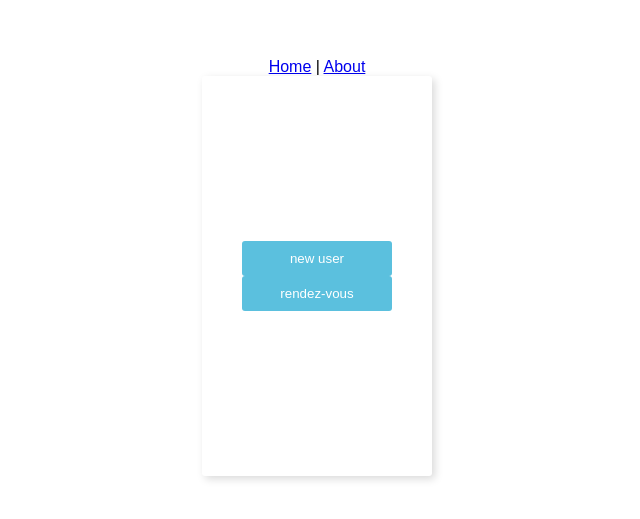
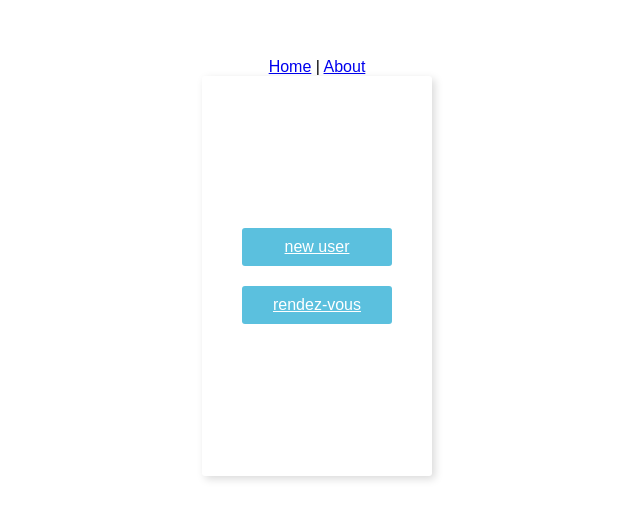
Before and after one commit to ayoubmehd/brief-6-frontend, a Vue app: page / in a window 1280 px wide. Shown: the part 133-652 px from the top of the page, without its empty margins (323-963 px from the left). Built offline with nearby package versions, Linux system fonts and the light colour scheme.

Commit message:
chore: change tags dynamicly

```diff
--- a/src/components/ui-elements/b6f-button.vue
+++ b/src/components/ui-elements/b6f-button.vue
@@ -1,15 +1,18 @@
 <template>
-  <button :class="classType">
+  <component :is="tag" class="btn" :class="classType">
     <slot></slot>
-  </button>
+  </component>
 </template>
-
 <script>
 import { computed } from "vue";
 
 export default {
   props: {
     size: String,
+    tag: {
+      type: [String, Object],
+      default: () => ({}),
+    },
   },
   setup(props) {
     const classes = ["sm", "md", "lg"];
@@ -23,7 +26,7 @@ export default {
 </script>
 
 <style scoped>
-button {
+.btn {
   padding: 10px 20px;
   background-color: #5bc0de;
   border: none;
@@ -31,6 +34,8 @@ button {
   color: #fff;
   border-radius: 3px;
   cursor: pointer;
+  display: inline-block;
+  text-align: center;
 }
 .lg {
   width: 150px;
```
